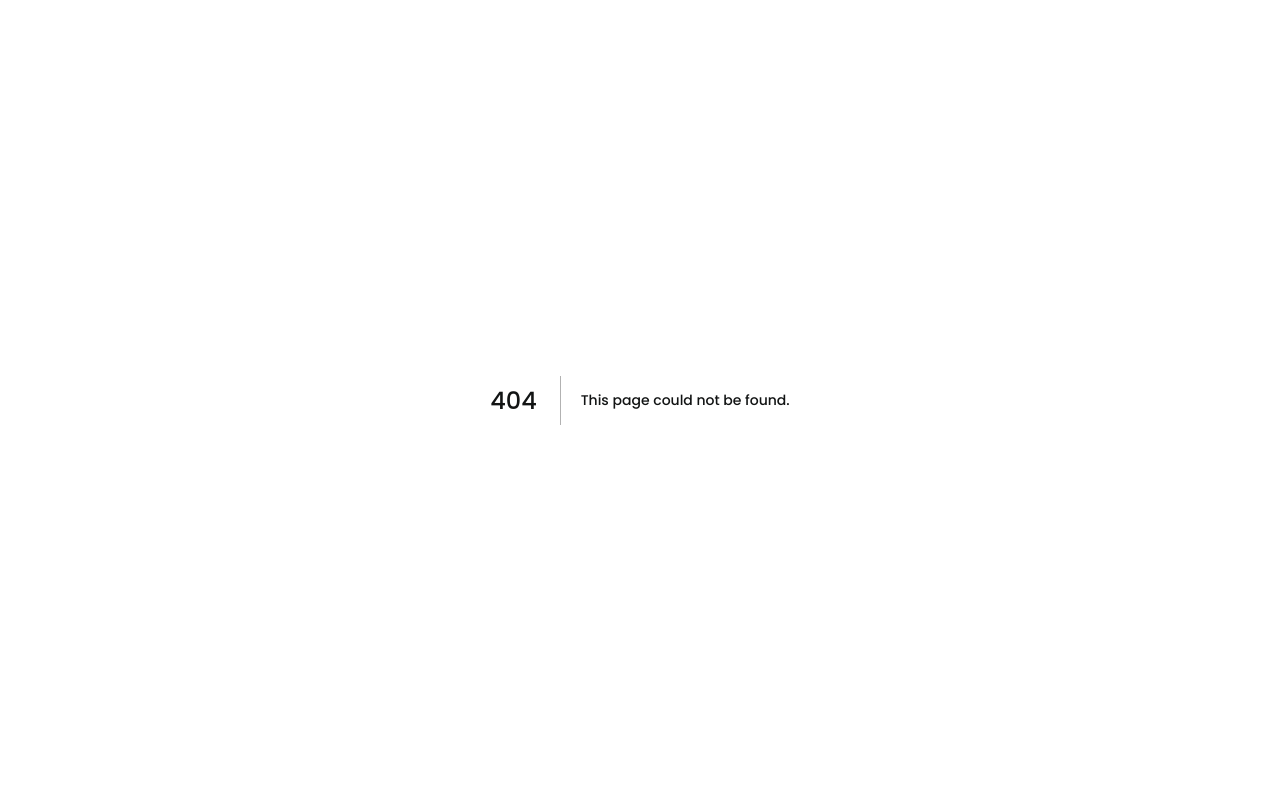
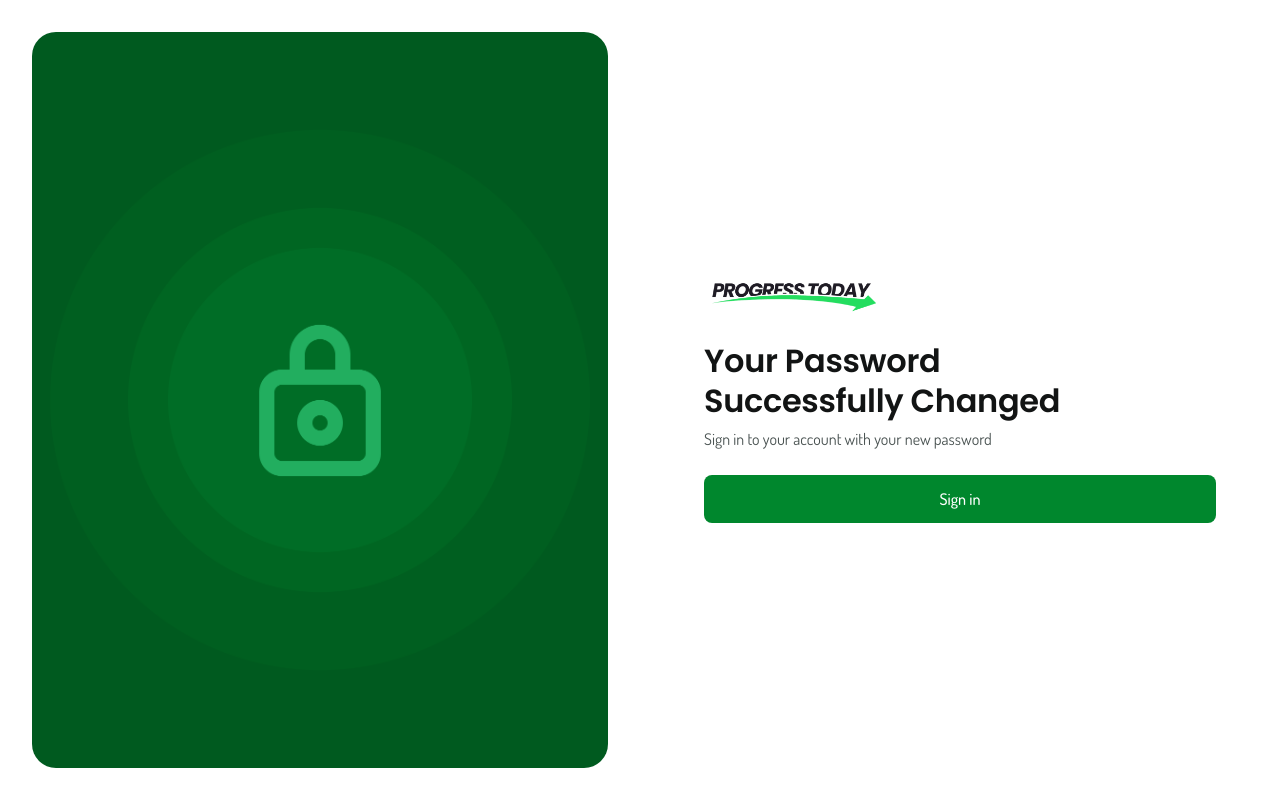
Before and after one commit to kheron-creator/progress-pad, a Next.js app: page /password-reset-success in a window 1280 px wide. Before the commit this address had no page. Built offline with nearby package versions, Linux system fonts and the light colour scheme.

Commit message:
Created reset password success screen

```diff
--- /dev/null
+++ b/app/(auth)/password-reset-success/page.tsx
@@ -0,0 +1,17 @@
+import type { Metadata } from "next";
+
+import { AuthShell } from "@/components/auth/auth-shell";
+import { PasswordResetSuccess } from "@/components/auth/password-reset-success";
+
+export const metadata: Metadata = {
+  title: "Password changed · Progress Pad",
+  description: "Your Progress Pad password was changed",
+};
+
+export default function PasswordResetSuccessPage() {
+  return (
+    <AuthShell panel="lock">
+      <PasswordResetSuccess />
+    </AuthShell>
+  );
+}
--- /dev/null
+++ b/components/auth/password-reset-success.tsx
@@ -0,0 +1,23 @@
+"use client";
+
+import { useRouter } from "next/navigation";
+
+import { Button } from "@/components/ui/button";
+
+import { AuthFormHeader } from "./auth-form-header";
+
+export function PasswordResetSuccess() {
+  const router = useRouter();
+
+  return (
+    <div className="flex w-full min-w-0 flex-col gap-6">
+      <AuthFormHeader
+        title="Your Password Successfully Changed"
+        description="Sign in to your account with your new password"
+      />
+      <Button size="lg" fullWidth onClick={() => router.push("/login")}>
+        Sign in
+      </Button>
+    </div>
+  );
+}
```
